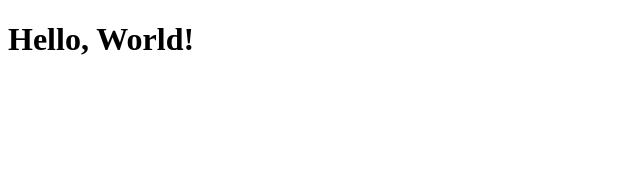
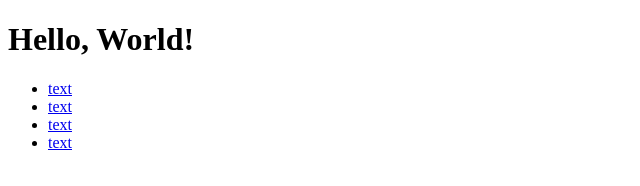
Before and after one commit to AllmayJapan/LearnIssue, a plain HTML site: page index.html in a window 1280 px wide. Shown: the whole page, without its empty margins (0-640 px from the left). Drawn offline with Linux system fonts and the light colour scheme.

Commit message:
Add header menu

```diff
--- a/index.html
+++ b/index.html
@@ -6,6 +6,14 @@
 </head>
 <body>
     <div class="conflict"><h1>Hello, World!</h1></div>
+    <header>
+        <ul>
+            <li><a href="#">text</a></li>
+            <li><a href="#">text</a></li>
+            <li><a href="#">text</a></li>
+            <li><a href="#">text</a></li>
+        </ul>
+    </header>
     <!-- testorigin -->
     <!-- testtest -->
 </body>
```
